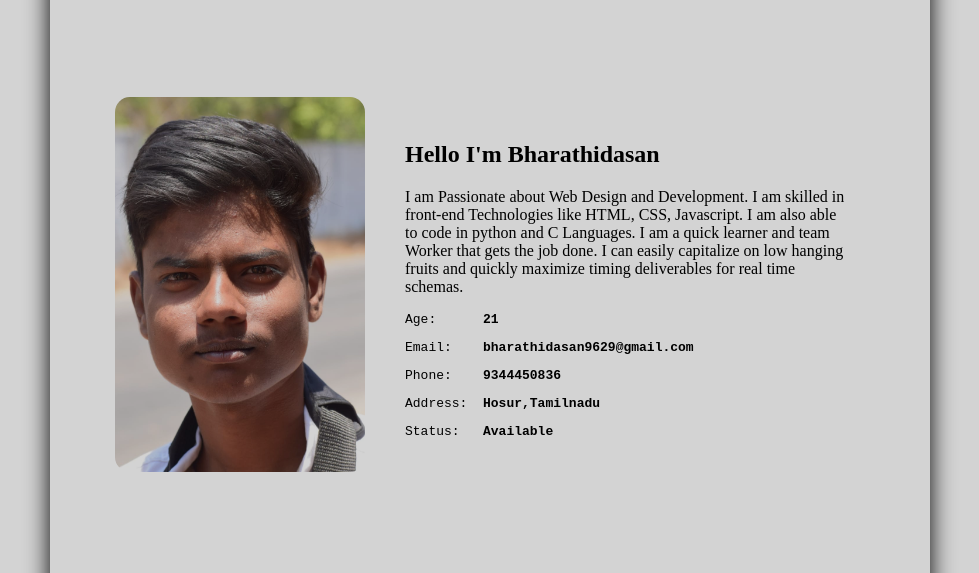
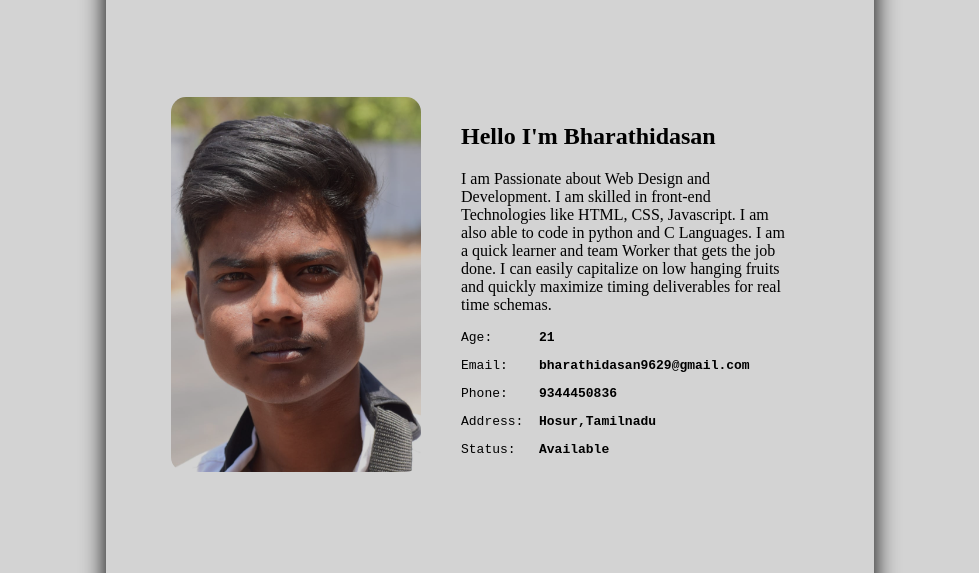
Before and after one commit to Bharathidasan07/mySuperPolio, a plain HTML site: page index.html in a window 1280 px wide. Shown: the part 506-1079 px from the top of the page, without its empty margins (150-1129 px from the left). Drawn offline with nearby package versions, Linux system fonts and the light colour scheme.

Commit message:
Update index.html

```diff
--- a/index.html
+++ b/index.html
@@ -9,7 +9,7 @@
     <style>
         body{
             background: lightgray;
-            margin: 70px 200px;
+            margin: 70px 20%;
         }
 
         #wrapper {
```
